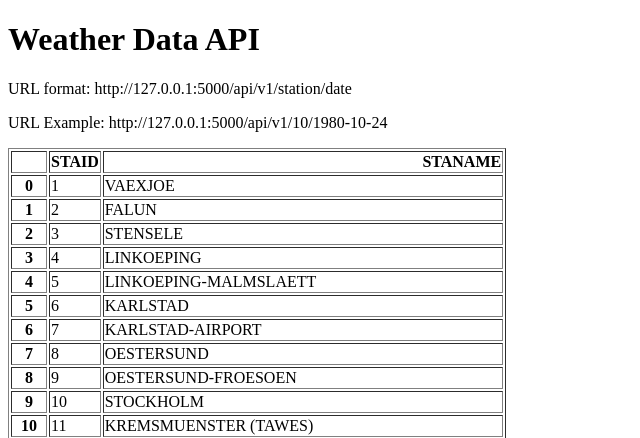
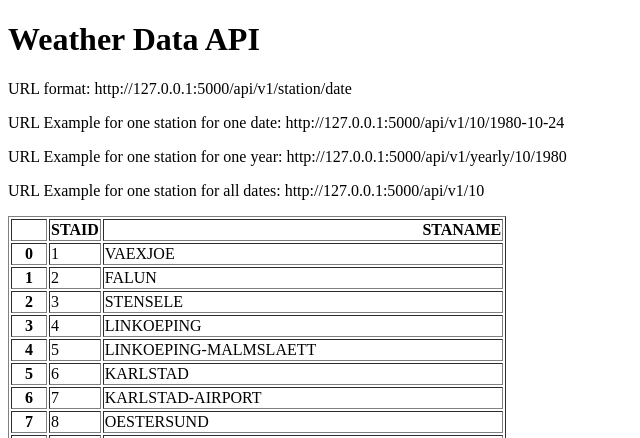
Before and after one commit to AlicePetcu/weather-api, a Flask app: page / in a window 1280 px wide. Shown: the top 438 px of the page, without its empty margins (0-640 px from the left). Run offline with Flask 3, Linux system fonts and the light colour scheme.

Commit message:
Add URL for yearly and all data

```diff
--- a/main.py
+++ b/main.py
@@ -22,5 +22,21 @@ def about(station, date):
             "temperature": temperature}
 
 
+@app.route("/api/v1/<station>")
+def stations_show(station):
+    filename = "data_small/TG_STAID" + str(station).zfill(6) + ".txt"
+    df = pd.read_csv(filename, skiprows=20, parse_dates=["    DATE"])
+    station_table = df.to_dict(orient="records")
+    return station_table
+
+@app.route("/api/v1/yearly/<station>/<year>")
+def yearly(station, year):
+    filename = "data_small/TG_STAID" + str(station).zfill(6) + ".txt"
+    df = pd.read_csv(filename, skiprows=20, parse_dates=["    DATE"])
+    df["    DATE"] = df["    DATE"].astype(str)
+    result = df[df["    DATE"].str.startswith(str(year))].to_dict(orient="records")
+    print(result)
+    return result
+
 if __name__ == "__main__":
     app.run(debug=True)
--- a/templates/home.html
+++ b/templates/home.html
@@ -7,7 +7,9 @@
 <body>
     <h1>Weather Data API</h1>
     <p>URL format: http://127.0.0.1:5000/api/v1/station/date</p>
-    <p>URL Example: http://127.0.0.1:5000/api/v1/10/1980-10-24</p>
+    <p>URL Example for one station for one date: http://127.0.0.1:5000/api/v1/10/1980-10-24</p>
+    <p>URL Example for one station for one year: http://127.0.0.1:5000/api/v1/yearly/10/1980</p>
+    <p>URL Example for one station for all dates: http://127.0.0.1:5000/api/v1/10</p>
     <p>{{data|safe}}</p>
 </body>
 </html>
```
